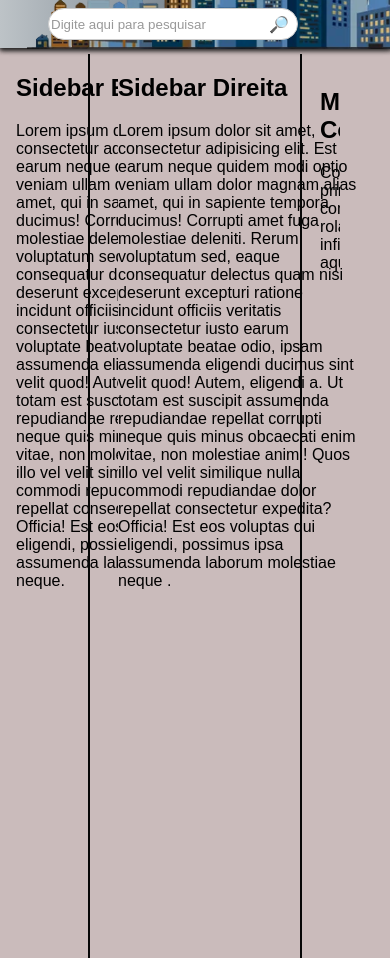
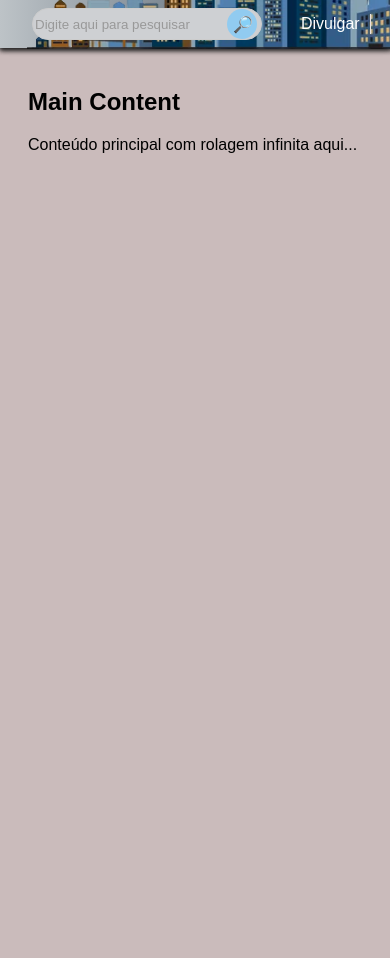
Before and after one commit to oliveira-dos-anjos/Restaurantes_lanchonetes_pizzarias, a Flask app: page / in a window 390 px wide. Run offline with Flask 3, Linux system fonts and the light colour scheme.

Commit message:
iniciando responsividade

```diff
--- a/static/css/home.css
+++ b/static/css/home.css
@@ -4,7 +4,6 @@ body {
     margin: 0rem;
     overflow: hidden;
 }
-
 
 .pesquisar {
     position: relative;
@@ -13,15 +12,19 @@ body {
 }
 
 input[type="search"] {
-    padding-right: 40px; /* Espaço para o ícone de pesquisa */
-    width: 250px; /* Largura do campo de pesquisa */
+    display: flex;
+    align-items: center;
+    justify-content: space-between;
+    padding-right: 40px;
+    width: 230px;
     height: 2rem;
-    border-radius: 20px; /* Bordas arredondadas */
-    border: 1px solid #ccc; /* Cor da borda */
+    border-radius: 50px;
+    background: #ced0d3;
+    border: 1px solid #ccc;
 }
 
 input[type="search"]::placeholder {
-    color: #999; /* Cor do texto de espaço reservado */
+    color: #999;
 }
 
 input[type="search"] + button {
@@ -31,8 +34,9 @@ input[type="search"] + button {
     transform: translateY(-50%);
     width: 30px;
     height: 30px;
-    background: none;
+    background: #91cbf0;
     border: none;
+    border-radius: 50%;
     cursor: pointer;
 }
 
@@ -40,11 +44,14 @@ input[type="search"] + button::before {
     content: "\1F50E"; /* Código Unicode para o ícone de pesquisa */
     font-family: "Segoe UI Symbol", sans-serif; /* Fonte que contém o ícone de pesquisa */
     font-size: 16px;
-    color: #666; /* Cor do ícone de pesquisa */
+    color: #6b6868; /* Cor do ícone de pesquisa */
     line-height: 30px;
 }
 
-
+input[type="search"] + button:hover {
+    background-color: #4eb2da;
+    box-shadow: rgba(228, 184, 158, 0.5) 0 10px 20px;
+}
 
 .navbar {
     position: fixed;
@@ -83,7 +90,7 @@ input[type="search"] + button::before {
 
 .navbar-center {
     margin-top: 0rem;
-    margin-left: 40rem;
+    margin-left: 45%;
     display: flex;
     align-items: center;
 }
@@ -129,7 +136,7 @@ input[type="search"] + button::before {
     height: auto;
     box-shadow: 0px 8px 16px 0px rgba(43, 41, 41, 0.2);
     border-radius: 10px;
-    z-index: 3; /* Ajuste o z-index para garantir que o dropdown apareça acima do sidebar-right */
+    z-index: 3;
 }
 
 
@@ -184,16 +191,68 @@ input[type="search"] + button::before {
 
 .separator-l {
     border-left: 2px solid #070707;
-    height: 100%; /* Ajusta a altura para 100% da altura da seção */
-    position: fixed; /* Posição fixa para alinhar corretamente com as barras laterais */
-    top: 3.4rem; /* Alinhar com o topo das barras laterais */
-    left: 300px; /* Posiciona a linha vertical à direita da barra lateral esquerda */
+    height: 100%;
+    position: fixed;
+    top: 3.4rem;
+    left: 300px;
 }
 
 .separator-r {
     border-left: 2px solid #070707;
-    height: 100%; /* Ajusta a altura para 100% da altura da seção */
-    position: fixed; /* Posição fixa para alinhar corretamente com as barras laterais */
-    top: 3.4rem; /* Alinhar com o topo das barras laterais */
-    right: 300px; /* Posiciona a linha vertical à esquerda da barra lateral direita */
+    height: 100%;
+    position: fixed;
+    top: 3.4rem;
+    right: 300px;
 }
+
+/* Define a regra de mídia para ocultar o sidebar quando a largura da tela for menor que 599px */
+@media only screen and (max-width: 599px) {
+    .sidebar-left,
+    .sidebar-right,
+    .separator-l,
+    .separator-r {
+        display: none;
+    }
+
+    .main-content{
+        margin-left: .5rem;
+        margin-right: .5rem;
+    }
+
+    .navbar-center{
+        margin-left: 10%;
+    }
+
+    .pesquisar{
+        margin-left: -1rem;
+    }
+}
+
+/* Define a regra de mídia para tablets em modo retrato */
+@media only screen and (min-width: 600px) and (max-width: 959px) and (orientation: portrait) {
+   .sidebar-left,
+   .sidebar-right{
+        width: 20%;
+   }
+
+   .main-content{
+    margin-left: 25%;
+    margin-right: 25%;
+   }
+
+    .content h2{
+        font-size: 1.4rem;
+    }
+
+   .separator-l{
+    left: 25%;
+   }
+
+   .separator-r{
+    right: 25%;
+   }
+
+   .navbar-center{
+        margin-left: 30%;
+   }
+}
--- a/templates/home.html
+++ b/templates/home.html
@@ -19,8 +19,8 @@
             </div>
             <div class="pesquisar">
                 <form action="/search" method="GET">
-                    <input type="search" id="search" name="q" placeholder="Digite aqui para pesquisar">
-                    <button type="submit"></button>
+                    <input class="searchBox" type="search" id="search" name="q" placeholder="Digite aqui para pesquisar">
+                    <button class="searchButton" type="submit"></button>
                 </form>
             </div>
             <div class="navbar-center">
```
Also changed, not shown: Data/banco.db.
